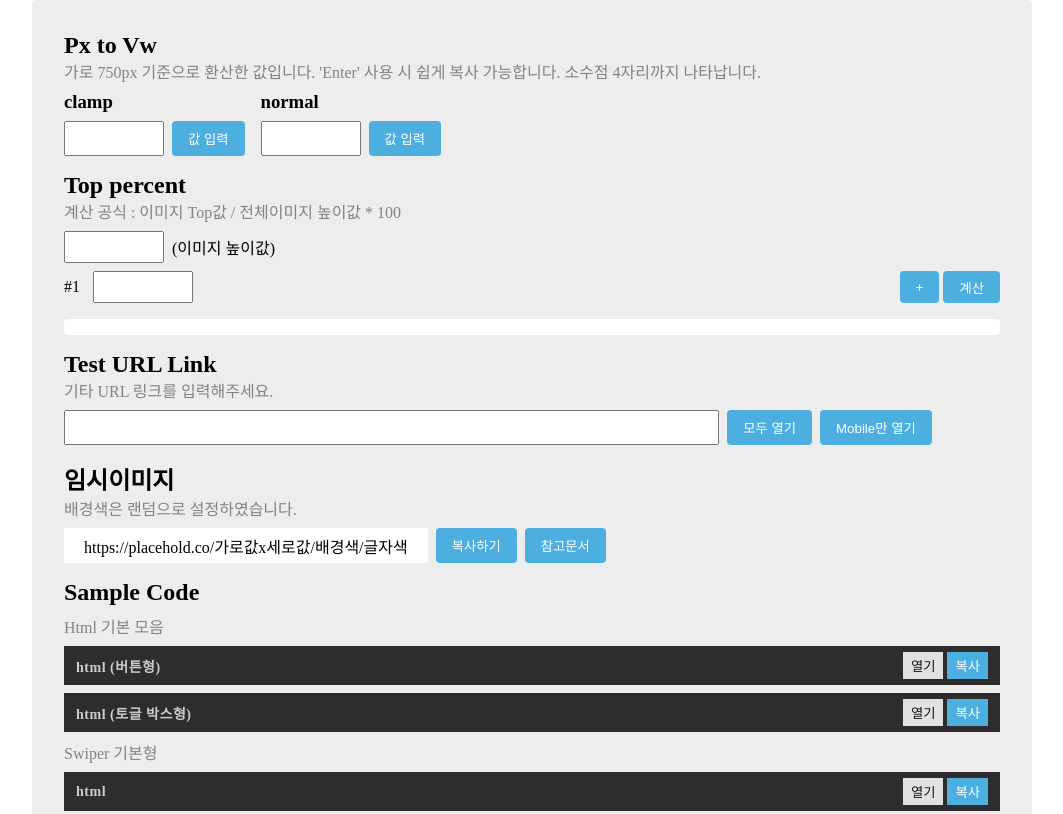
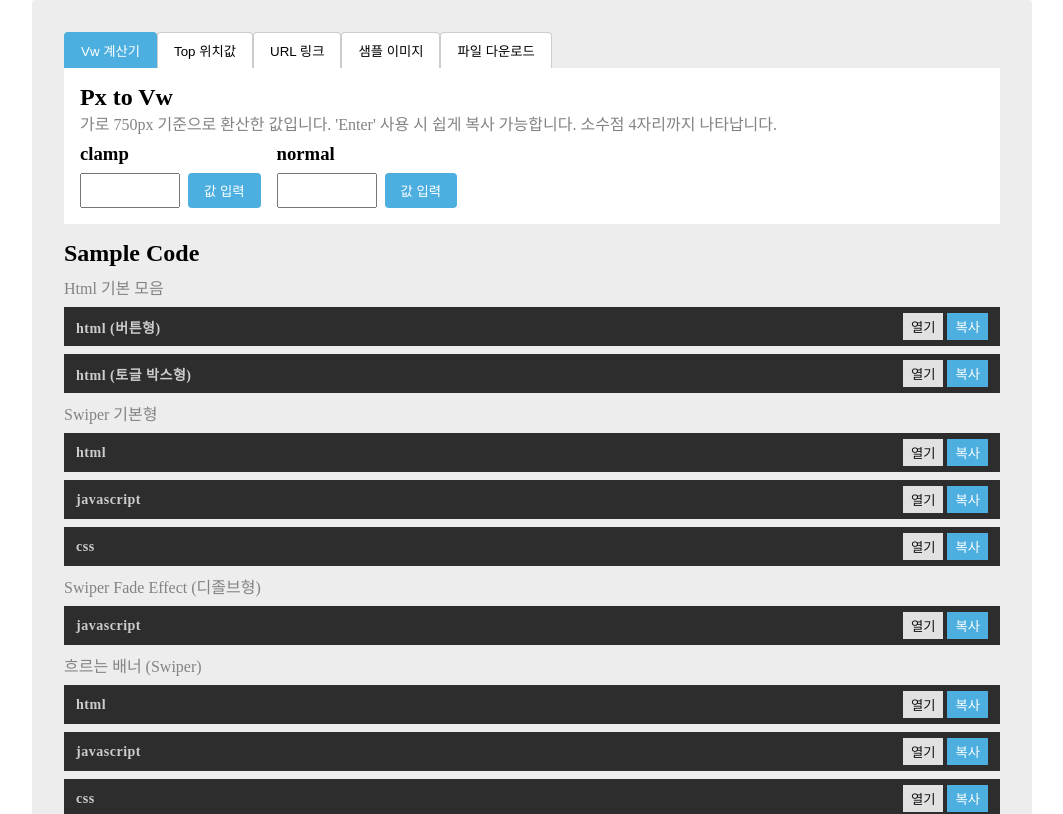
Before and after one commit to sangyeop0529/lotte-publishing-app, a React (Vite) app: page / in a window 1280 px wide. Shown: the top 814 px of the page, without its empty margins (108-1171 px from the left). Built offline with nearby package versions, Linux system fonts and the light colour scheme.

Commit message:
App 컴포넌트 정리

```diff
--- a/src/App.jsx
+++ b/src/App.jsx
@@ -1,17 +1,44 @@
+import { useState } from "react";
 import Calculate from "./components/Calculate";
+import Calposition from "./components/CalPosition";
 import FileDownload from "./components/FileDownload";
 import SampleCode from "./components/SampleCode";
 import SampleImg from "./components/SampleImg";
 import UrlLink from "./components/UrlLink";
 
+const tabs = [
+  { key: "calculate", label: "Vw 계산기", component: <Calculate /> },
+  { key: "position", label: "Top 위치값", component: <Calposition /> },
+  { key: "url", label: "URL 링크", component: <UrlLink /> },
+  { key: "img", label: "샘플 이미지", component: <SampleImg /> },
+  { key: "file", label: "파일 다운로드", component: <FileDownload /> },
+];
+
 function App() {
+  const [activeTab, setActiveTab] = useState("calculate");
+  const activeTabContent = tabs.find((tab) => tab.key === activeTab)?.component;
+
   return (
     <div className="App">
-      <Calculate />
-      <UrlLink />
-      <SampleImg />
+      <div className="">
+        {/* 상단 탭 영역 */}
+        <div className="tab-menu">
+          {tabs.map((tab) => (
+            <button
+              key={tab.key}
+              onClick={() => setActiveTab(tab.key)}
+              className={activeTab === tab.key ? "active" : ""}>
+              {tab.label}
+            </button>
+          ))}
+        </div>
+
+        {/* 선택된 탭 내용 */}
+        <div className="tab-content">{activeTabContent}</div>
+      </div>
+
+      {/* 하단 영역 */}
       <SampleCode />
-      <FileDownload />
     </div>
   );
 }
--- a/src/components/Calculate/CalculateTop.css
+++ b/src/components/CalPosition/index.css
@@ -57,10 +57,12 @@
   border-radius: 4px;
   cursor: pointer;
 }
-
+.CalculateTop .result__text {
+  font-size: 16px;
+  margin: 0.5rem 0;
+}
 .CalculateTop .list__warp {
-  margin-top: 1rem;
-  background-color: #fff;
+  background-color: #eee;
   border-radius: 0.25rem;
   padding: 0.5rem;
 }
--- a/src/components/Calculate/CalculateTop.jsx
+++ b/src/components/CalPosition/index.jsx
@@ -1,5 +1,5 @@
 import { useState } from "react";
-import "./CalculateTop.css";
+import "./index.css";
 
 const CalculateTop = () => {
   const [height, setHeight] = useState(0);
@@ -68,6 +68,7 @@ const CalculateTop = () => {
         </div>
       </div>
 
+      <h3 className="result__text">결과값</h3>
       <div className="list__warp">
         {tops.map((top, index) => (
           <p key={index}>
--- a/src/components/Calculate/index.jsx
+++ b/src/components/Calculate/index.jsx
@@ -1,6 +1,6 @@
 import CalculateVw from "./CalculateVw";
 import ContentsTitle from "../ContentsTitle";
-import CalculateTop from "./CalculateTop";
+import CalculateTop from "../CalPosition";
 import "./index.css";
 
 const descriptionText = [
@@ -21,13 +21,6 @@ const Calculate = () => {
           <CalculateVw tit={"normal"} />
         </div>
       </div>
-
-      <div className="container">
-        <ContentsTitle title={"Top percent"} description={descriptionText[1]} />
-        <div className="top-percent-box">
-          <CalculateTop />
-        </div>
-      </div>
     </div>
   );
 };
--- a/src/components/SampleImg/index.css
+++ b/src/components/SampleImg/index.css
@@ -4,7 +4,7 @@
   gap: 0.5rem;
 }
 .SampleImg .img-area {
-  background-color: #fff;
+  background-color: #eee;
   padding: 0.25rem 1.25rem;
   min-height: 35px;
   display: flex;
--- a/src/index.css
+++ b/src/index.css
@@ -24,3 +24,22 @@ input {
 .container + .container {
   margin-top: 1rem;
 }
+
+.tab-menu button {
+  padding: 0.5rem 1rem;
+  border: 1px solid #ccc;
+  border-bottom: none;
+  background: #fff;
+  cursor: pointer;
+  border-radius: 4px 4px 0 0;
+}
+.tab-menu button.active {
+  background-color: rgb(76, 175, 223);
+  border-color: rgb(76, 175, 223);
+  color: #fff;
+}
+
+.App .tab-content {
+  background-color: #fff;
+  padding: 1rem;
+}
```
